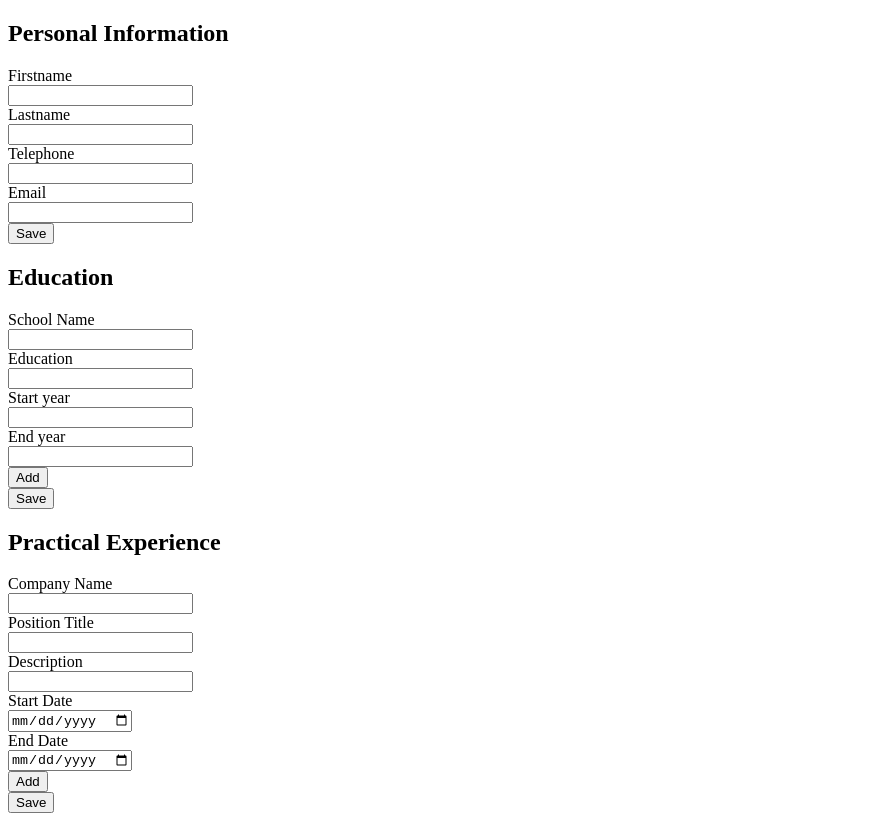
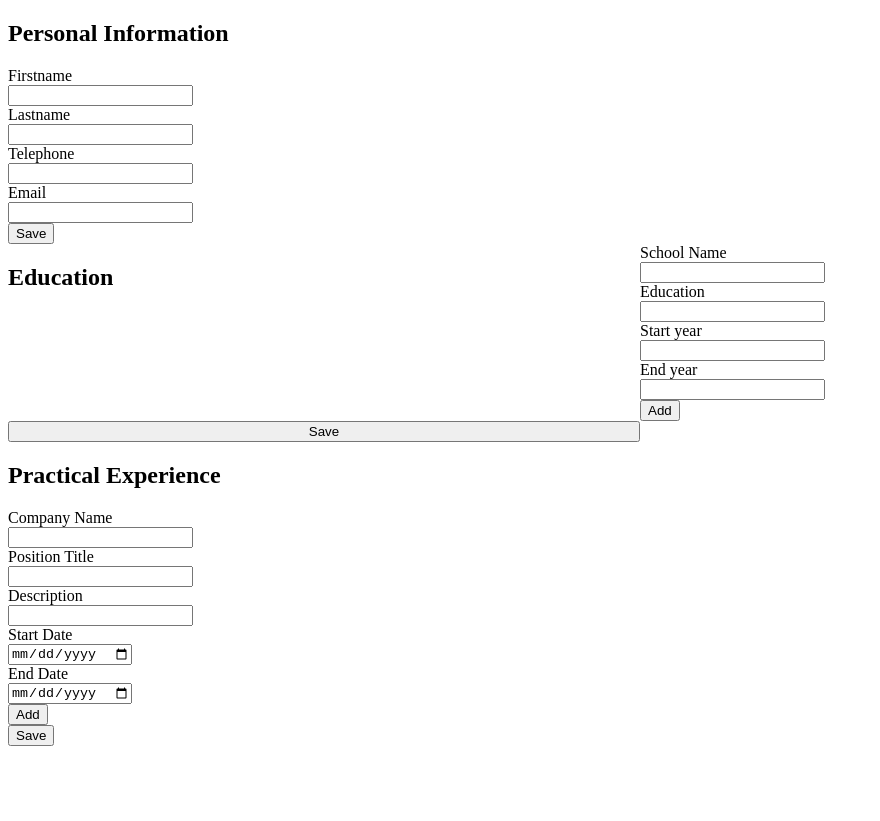
Before and after one commit to JSHC/odin-cvproject, a React (Create React App) app: page / in a window 1280 px wide. Shown: the whole page, without its empty margins (0-880 px from the left). After the commit the page ends 800 px from the top, so only its background shows below. Built offline with nearby package versions, Linux system fonts and the light colour scheme.

Commit message:
Add className to Section and EducationSection

```diff
--- a/src/components/EducationSection.js
+++ b/src/components/EducationSection.js
@@ -47,6 +47,7 @@ class EducationSection extends React.Component {
                 title="Education"
                 editEnabled={editEnabled}
                 onEditEnabledChanged={this.onEditEnabledChanged}
+                className="education-section"
             >
                 {this.state.educations.map((item) => {
                     return <EducationComponent
--- a/src/components/Section.js
+++ b/src/components/Section.js
@@ -13,7 +13,7 @@ class Section extends React.Component {
 
     render() {
             return (
-                <div>
+                <div className={this.props.className}>
                     <h2>{this.props.title}</h2>
                     {this.props.children && (
                         <div>
--- a/src/styles/EducationSection.css
+++ b/src/styles/EducationSection.css
@@ -0,0 +1,4 @@
+.education-section {
+    display: grid;
+    grid-template-columns: 1fr 1fr;
+}
```
